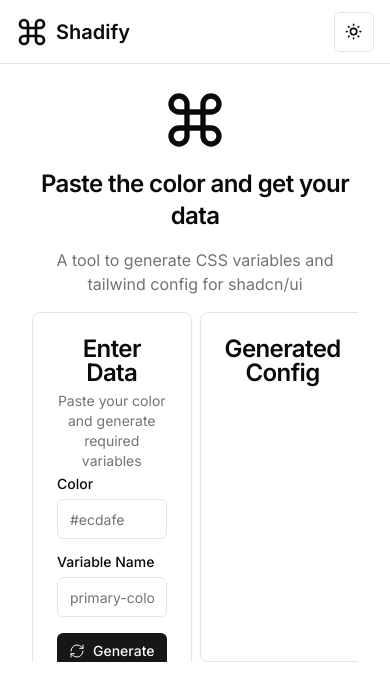
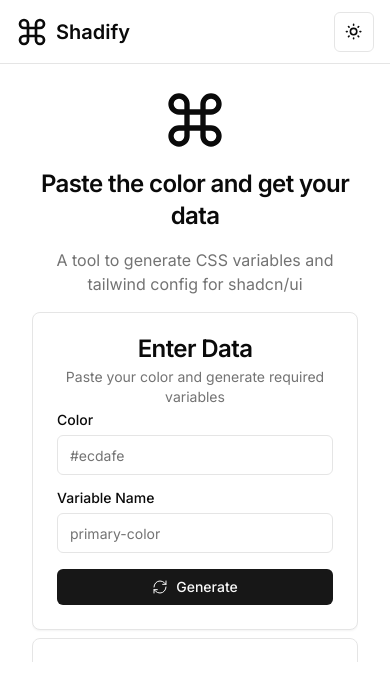
Before and after one commit to bikrantlabs/shadify, a Next.js app: page / in a window 390 px wide. Shown: the top 700 px of the page. Built offline with nearby package versions, Linux system fonts and the light colour scheme.

Commit message:
fix screen

```diff
--- a/src/app/page.tsx
+++ b/src/app/page.tsx
@@ -14,7 +14,7 @@
         <p className="max-w-[42rem] leading-normal text-muted-foreground sm:text-xl sm:leading-8">
           {siteConfig.description}
         </p>
-        <div className="flex h-full max-h-[350px] w-full gap-2 overflow-scroll">
+        <div className="flex h-full max-h-[350px] w-full flex-col gap-2 overflow-scroll md:flex-row">
           <div className="flex-1 ">
             <ColorConversion />
           </div>
```
